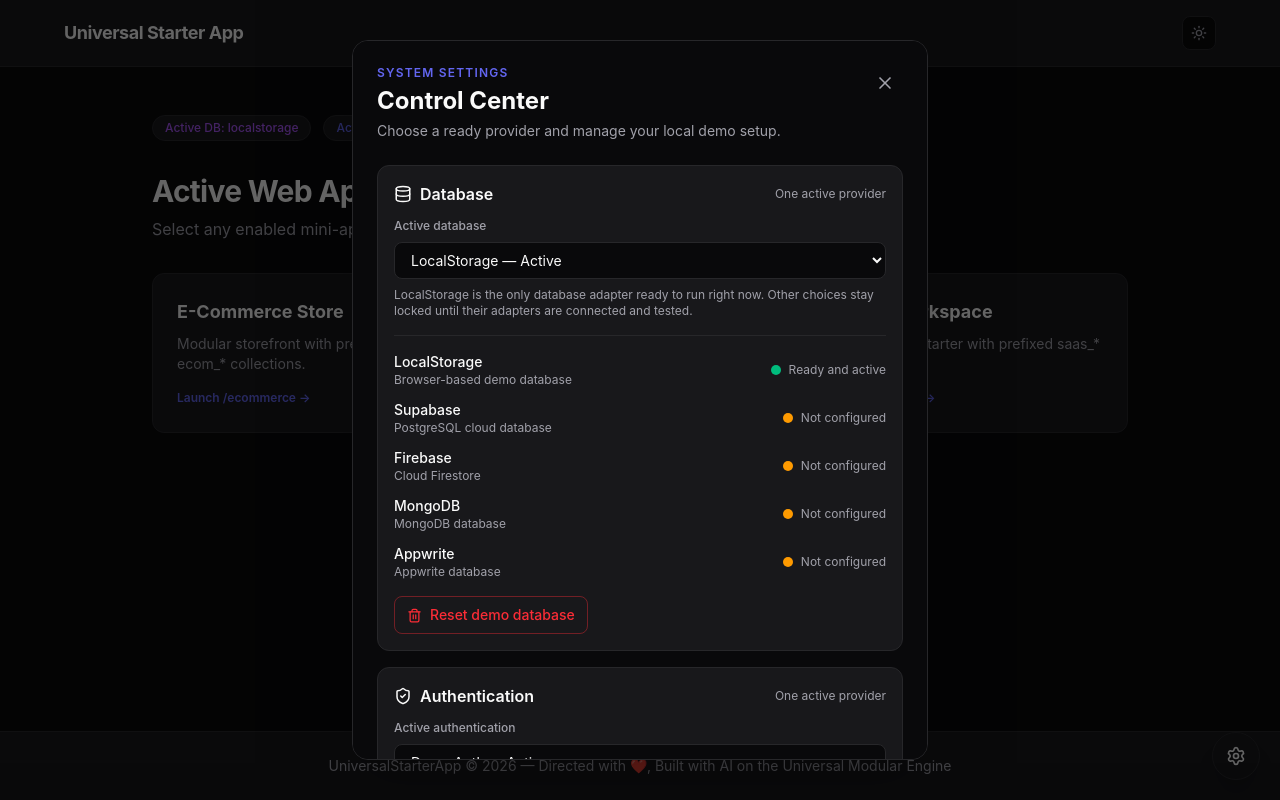
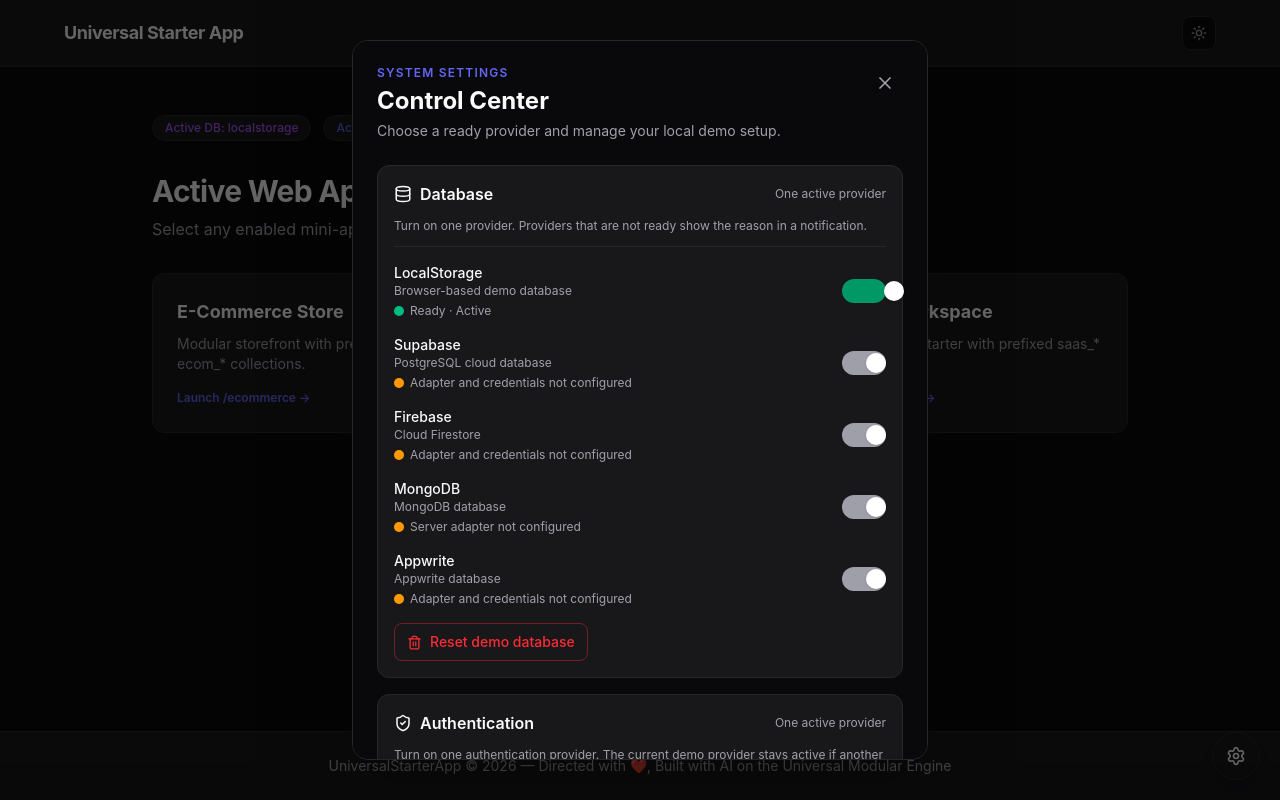
Before and after one commit to DebrajLogic/Universal-Starter-App, a Next.js app: page / in a window 1280 px wide. Both pictures are taken after a click on the button 1236 px from the left and 756 px from the top of the page. Built offline with nearby package versions, Linux system fonts and the light colour scheme.

Commit message:
Replace provider dropdowns with safe status switches

```diff
--- a/src/shared/control-center/ControlCenter.tsx
+++ b/src/shared/control-center/ControlCenter.tsx
@@ -6,6 +6,7 @@ import {
 } from 'lucide-react';
 import type { AuthUser } from '@/AUTH/auth/auth_contract';
 import { auth } from '@/AUTH/auth/auth_switch';
+import { notify } from '@/shared/plugins/toast/ToastPlugin';
 
 type ProviderStatus = 'active' | 'setup' | 'error' | 'inactive';
 
@@ -20,21 +21,33 @@ function StatusDot({ status }: { status: ProviderStatus }) {
   return <span className={`inline-block h-2.5 w-2.5 rounded-full ${statusStyles[status]}`} aria-label={status} />;
 }
 
-function ProviderRow({ name, detail, status, label }: {
+function ProviderSwitch({ name, detail, status, label, active, onToggle }: {
   name: string;
   detail: string;
   status: ProviderStatus;
   label: string;
+  active: boolean;
+  onToggle: () => void;
 }) {
   return (
     <div className="flex items-center justify-between gap-3">
       <div className="min-w-0">
         <p className="text-sm font-medium">{name}</p>
         <p className="text-xs text-color_5">{detail}</p>
+        <span className="mt-1 flex items-center gap-1.5 text-xs text-color_5">
+          <StatusDot status={status} /> {label}
+        </span>
       </div>
-      <span className="flex shrink-0 items-center gap-2 text-xs text-color_5">
-        <StatusDot status={status} /> {label}
-      </span>
+      <button
+        type="button"
+        role="switch"
+        aria-checked={active}
+        aria-label={`Activate ${name}`}
+        onClick={onToggle}
+        className={`relative h-6 w-11 shrink-0 rounded-full transition-colors focus:outline-none focus:ring-2 focus:ring-color_6 focus:ring-offset-2 ${active ? 'bg-emerald-600' : 'bg-zinc-400'}`}
+      >
+        <span className={`absolute top-0.5 h-5 w-5 rounded-full bg-white shadow transition-transform ${active ? 'translate-x-5' : 'translate-x-0.5'}`} />
+      </button>
     </div>
   );
 }
@@ -160,32 +173,25 @@ export function ControlCenter() {
                   <span className="ml-auto text-xs text-color_5">One active provider</span>
                 </div>
 
-                <label htmlFor="database-provider" className="mb-2 block text-xs font-medium text-color_5">
-                  Active database
-                </label>
-                <select
-                  id="database-provider"
-                  value="localstorage"
-                  disabled={!storageReady}
-                  className="w-full rounded-lg border border-color_3 bg-color_1 px-3 py-2 text-sm text-color_4 disabled:cursor-not-allowed disabled:opacity-60"
-                  aria-describedby="database-provider-help"
-                >
-                  <option value="localstorage">LocalStorage — Active</option>
-                  <option value="supabase" disabled>Supabase — Coming in a later step</option>
-                  <option value="firebase" disabled>Firebase — Coming in a later step</option>
-                  <option value="mongodb" disabled>MongoDB — Coming in a later step</option>
-                  <option value="appwrite" disabled>Appwrite — Coming in a later step</option>
-                </select>
-                <p id="database-provider-help" className="mt-2 text-xs text-color_5">
-                  LocalStorage is the only database adapter ready to run right now. Other choices stay locked until their adapters are connected and tested.
+                <p className="mb-3 text-xs text-color_5">
+                  Turn on one provider. Providers that are not ready show the reason in a notification.
                 </p>
-
-                <div className="mt-4 space-y-3 border-t border-color_3 pt-4">
-                  <ProviderRow name="LocalStorage" detail="Browser-based demo database" status={storageReady ? 'active' : 'error'} label={storageReady ? 'Ready and active' : 'Unavailable'} />
-                  <ProviderRow name="Supabase" detail="PostgreSQL cloud database" status="setup" label="Not configured" />
-                  <ProviderRow name="Firebase" detail="Cloud Firestore" status="setup" label="Not configured" />
-                  <ProviderRow name="MongoDB" detail="MongoDB database" status="setup" label="Not configured" />
-                  <ProviderRow name="Appwrite" detail="Appwrite database" status="setup" label="Not configured" />
+                <div className="space-y-4 border-t border-color_3 pt-4">
+                  <ProviderSwitch name="LocalStorage" detail="Browser-based demo database" status={storageReady ? 'active' : 'error'} label={storageReady ? 'Ready · Active' : 'Browser storage unavailable'} active={true} onToggle={() => {
+                    notify.warning('LocalStorage is your only working database. Set up another database before switching it off.');
+                  }} />
+                  <ProviderSwitch name="Supabase" detail="PostgreSQL cloud database" status="setup" label="Adapter and credentials not configured" active={false} onToggle={() => {
+                    notify.warning('Supabase is not ready. Add its adapter, URL, and API key before activating it.');
+                  }} />
+                  <ProviderSwitch name="Firebase" detail="Cloud Firestore" status="setup" label="Adapter and credentials not configured" active={false} onToggle={() => {
+                    notify.warning('Firebase is not ready. Add its adapter and Firebase configuration before activating it.');
+                  }} />
+                  <ProviderSwitch name="MongoDB" detail="MongoDB database" status="setup" label="Server adapter not configured" active={false} onToggle={() => {
+                    notify.warning('MongoDB is not ready. Add and configure its server adapter before activating it.');
+                  }} />
+                  <ProviderSwitch name="Appwrite" detail="Appwrite database" status="setup" label="Adapter and credentials not configured" active={false} onToggle={() => {
+                    notify.warning('Appwrite is not ready. Add its adapter and project credentials before activating it.');
+                  }} />
                 </div>
 
                 <button
@@ -204,27 +210,19 @@ export function ControlCenter() {
                   <span className="ml-auto text-xs text-color_5">One active provider</span>
                 </div>
 
-                <label htmlFor="auth-provider" className="mb-2 block text-xs font-medium text-color_5">
-                  Active authentication
-                </label>
-                <select
-                  id="auth-provider"
-                  value="demo"
-                  className="w-full rounded-lg border border-color_3 bg-color_1 px-3 py-2 text-sm text-color_4"
-                  aria-describedby="auth-provider-help"
-                >
-                  <option value="demo">Demo Auth — Active</option>
-                  <option value="local_session" disabled>Local Session — Coming in a later step</option>
-                  <option value="oauth" disabled>OAuth — Coming in a later step</option>
-                </select>
-                <p id="auth-provider-help" className="mt-2 text-xs text-color_5">
-                  Demo Auth is the only authentication adapter ready to run right now. The other choices stay locked until their adapters are implemented.
+                <p className="mb-3 text-xs text-color_5">
+                  Turn on one authentication provider. The current demo provider stays active if another provider is not ready.
                 </p>
-
-                <div className="mt-4 space-y-3 border-t border-color_3 pt-4">
-                  <ProviderRow name="Demo Auth" detail="Browser-based test session" status="active" label="Ready and active" />
-                  <ProviderRow name="Local Session" detail="Server-managed sessions" status="setup" label="Not configured" />
-                  <ProviderRow name="OAuth" detail="Google / GitHub sign-in" status="setup" label="Not configured" />
+                <div className="space-y-4 border-t border-color_3 pt-4">
+                  <ProviderSwitch name="Demo Auth" detail="Browser-based test session" status="active" label="Ready · Active" active={true} onToggle={() => {
+                    notify.warning('Demo Auth is your only working authentication provider. Set up another auth provider before switching it off.');
+                  }} />
+                  <ProviderSwitch name="Local Session" detail="Server-managed sessions" status="setup" label="Adapter and session storage not configured" active={false} onToggle={() => {
+                    notify.warning('Local Session is not ready. Implement its server-side session adapter and configure its storage first.');
+                  }} />
+                  <ProviderSwitch name="OAuth" detail="Google / GitHub sign-in" status="setup" label="OAuth adapter and credentials not configured" active={false} onToggle={() => {
+                    notify.warning('OAuth is not ready. Implement the OAuth adapter and configure your provider credentials first.');
+                  }} />
                 </div>
 
                 <div className="mt-4 flex flex-wrap items-center justify-between gap-3 border-t border-color_3 pt-4">
@@ -257,7 +255,7 @@ export function ControlCenter() {
 
             <div className="mt-4 flex items-start gap-2 rounded-lg bg-color_2 p-3 text-xs text-color_5">
               <CircleHelp size={16} className="mt-0.5 shrink-0" />
-              <p>Only ready providers can be selected. LocalStorage and Demo Auth are for local testing only. Other providers remain visible but disabled until they are fully wired and tested.</p>
+              <p>Switches show provider status. An unavailable provider cannot become active; the current working provider stays on until a replacement is configured and passes its checks. LocalStorage and Demo Auth are for local testing only.</p>
             </div>
             {message && <p role="status" className="mt-3 rounded-lg border border-color_3 p-3 text-sm text-color_5">{message}</p>}
           </section>
```
